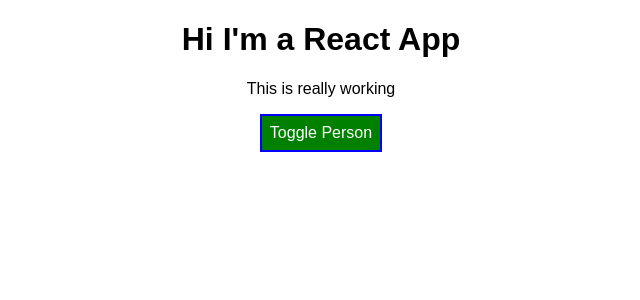
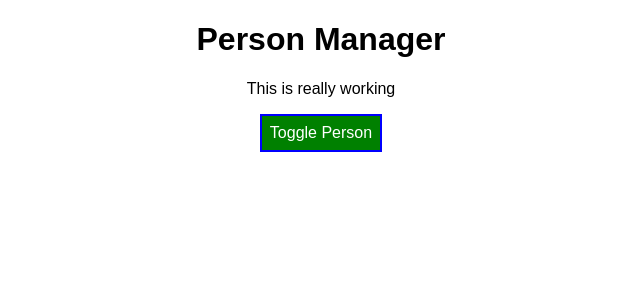
Before and after one commit to rahulsharma0212/react-tut, a React app: page / in a window 1280 px wide. Shown: the top 300 px of the page, without its empty margins (319-959 px from the left). Built offline with nearby package versions, Linux system fonts and the light colour scheme.

Commit message:
setup to start study lifecycle for react

```diff
--- a/src/components/Cockpit/Cockpit.js
+++ b/src/components/Cockpit/Cockpit.js
@@ -11,7 +11,7 @@ const cockpit=(props)=>{
     if (props.person.length <= 1) assignedClasses.push(classes.bold);
 return (
     <div className={classes.cockpit}>
-        <h1>Hi I'm a React App</h1>
+        <h1>{props.title?props.title:"Hi I'm a React App"}</h1>
         <p className={assignedClasses.join(" ")}>This is really working</p>
         <button
           onClick={props.clicked}
--- a/src/containers/App.js
+++ b/src/containers/App.js
@@ -91,6 +91,177 @@ import Cockpit from "../components/Cockpit/Cockpit";
 //   );
 //   // return React.createElement('div',{className: 'App'},React.createElement('h1',null,'Hi I\'m a React App ',React.createElement('span',{style:{color:"green"}},'by Rahul Sharma')));
 // };
+// class App extends Component {
+//   state = {
+//     person: [
+//       { id: "sdad", name: "Max", age: 28 },
+//       { id: "mnafd", name: "Manu", age: 29 },
+//       { id: "fdf", name: "stephanie", age: 26 },
+//     ],
+//     otherState: "Some other value",
+//     showPerson: false,
+//   };
+//   /*   switchNameHandler = (newName) => {
+//     this.setState({
+//       person: [
+//         { name: newName, age: 26 },
+//         { name: "Manu", age: 29 },
+//         { name: "stephanie", age: 28 },
+//       ],
+//     });
+//   }; */
+//   deletePersonHandler = (deleteIndex) => {
+//     // const persons = [...this.state.person];
+//     const persons = this.state.person.slice();
+//     persons.splice(deleteIndex, 1);
+//     this.setState({ person: persons });
+//   };
+//   nameChangedHandler = (event, id) => {
+//     const personIndex = this.state.person.findIndex((p) => {
+//       return p.id === id;
+//     });
+//     const person = { ...this.state.person[personIndex] };
+//     person.name = event.target.value;
+//     const persons = [...this.state.person];
+//     persons[personIndex] = person;
+//     this.setState({
+//       person: persons,
+//     });
+//   };
+//   togglePersonHandler = () => {
+//     const doesShow = this.state.showPerson;
+//     this.setState({ showPerson: !doesShow });
+//   };
+//   render() {
+//     // const style = {
+//     //   backgroundColor: "green",
+//     //   color: "white",
+//     //   font: "inherit",
+//     //   border: "2px solid blue",
+//     //   cursor: "pointer",
+//     //   padding: "8px",
+//     //   /*       ":hover": {
+//     //     color: "black",
+//     //     backgroundColor: "lightgreen",
+//     //   }, */
+//     // };
+
+//     let person = null;
+//     /* let btnClass = [classes.Button]; */
+//     /*     if (this.state.showPerson) {
+//       person = (
+//         <div>
+//           <Person
+//             name={this.state.person[0].name}
+//             age={this.state.person[0].age}
+//           />
+//           <Person
+//             name={this.state.person[1].name}
+//             age={this.state.person[1].age}
+//             click={this.switchNameHandler.bind(this, "Max !")}
+//             changed={this.nameChangedHandler}
+//           >
+//             My hobbies :: Racing
+//           </Person>
+//           <Person
+//             name={this.state.person[2].name}
+//             age={this.state.person[2].age}
+//           />
+//         </div>
+//       );
+//     } */
+
+//     if (this.state.showPerson) {
+//       person = (
+//         <div>
+//           <Persons
+//           person={this.state.person}
+//           clicked = {this.deletePersonHandler}
+//           changed={this.nameChangedHandler}/>
+//           {/*this.state.person.map((person, index) => {
+//             return (
+
+//               <ErrorBoundary key={person.id}>
+//               <Person
+//                 click={() => this.deletePersonHandler(index)}
+//                 changed={(event) => this.nameChangedHandler(event, person.id)}
+//                 name={person.name}
+//                 age={person.age}
+//                 key={person.id}
+//               />
+//               </ErrorBoundary>
+//             );
+//           })*/}
+//         </div>
+//       );
+//       // style.backgroundColor = "red";
+//       /*       style[":hover"] = {
+//         color: "black",
+//         backgroundColor: "salmon",
+//       }; */
+//       /* btnClass.push(classes.Red); */
+//     }
+//     /* let assignedClasses = [];
+//     if (this.state.person.length <= 2) assignedClasses.push(classes.red);
+//     if (this.state.person.length <= 1) assignedClasses.push(classes.bold); */
+//     /*    if (this.state.person.length <= 2) assignedClasses.push("red");
+//     if (this.state.person.length <= 1) assignedClasses.push("bold") */ return (
+//       // <StyleRoot>
+//       // <div className="App">
+//       <div className={classes.App}>
+//        {/*  <h1>Hi I'm a React App</h1> */}
+//         {/* <span style={style}>by Rahul</span> */}
+//         {/* <p className={assignedClasses.join(" ")}>This is really working</p> */}
+//         {/* <button onClick={this.togglePersonHandler} style={style}>
+//           Toggle Person
+//         </button> */}
+//         {/* <button
+//           onClick={this.togglePersonHandler}
+//           className={btnClass.join(" ")}
+//         >
+//           Toggle Person
+//         </button> */}
+//         {/* <StyleButton
+//           onClick={this.togglePersonHandler}
+//           alt={this.state.showPerson.toString()}
+//         >
+//           Toggle Person
+//         </StyleButton> */}
+//         <Cockpit
+//         title={this.props.appTitle}
+//         showPerson ={this.state.showPerson}
+//         person={this.state.person}
+//         clicked={this.togglePersonHandler}/>
+//         {person}
+
+//         {/* {this.state.showPerson ? (
+//           <div>
+//             <Person
+//               name={this.state.person[0].name}
+//               age={this.state.person[0].age}
+//             />
+//             <Person
+//               name={this.state.person[1].name}
+//               age={this.state.person[1].age}
+//               click={this.switchNameHandler.bind(this, "Max !")}
+//               changed={this.nameChangedHandler}
+//             >
+//               My hobbies :: Racing
+//             </Person>
+//             <Person
+//               name={this.state.person[2].name}
+//               age={this.state.person[2].age}
+//             />
+//           </div>
+//         ) : null} */}
+//       </div>
+//       // </StyleRoot>
+//     );
+//     // return React.createElement('div',{className: 'App'},React.createElement('h1',null,'Hi I\'m a React App ',React.createElement('span',{style:{color:"green"}},'by Rahul Sharma')));
+//   }
+// }
+
+/**Lifcycle of react */
 class App extends Component {
   state = {
     person: [
@@ -101,17 +272,8 @@ class App extends Component {
     otherState: "Some other value",
     showPerson: false,
   };
-  /*   switchNameHandler = (newName) => {
-    this.setState({
-      person: [
-        { name: newName, age: 26 },
-        { name: "Manu", age: 29 },
-        { name: "stephanie", age: 28 },
-      ],
-    });
-  }; */
+
   deletePersonHandler = (deleteIndex) => {
-    // const persons = [...this.state.person];
     const persons = this.state.person.slice();
     persons.splice(deleteIndex, 1);
     this.setState({ person: persons });
@@ -133,130 +295,30 @@ class App extends Component {
     this.setState({ showPerson: !doesShow });
   };
   render() {
-    // const style = {
-    //   backgroundColor: "green",
-    //   color: "white",
-    //   font: "inherit",
-    //   border: "2px solid blue",
-    //   cursor: "pointer",
-    //   padding: "8px",
-    //   /*       ":hover": {
-    //     color: "black",
-    //     backgroundColor: "lightgreen",
-    //   }, */
-    // };
-
     let person = null;
-    /* let btnClass = [classes.Button]; */
-    /*     if (this.state.showPerson) {
-      person = (
-        <div>
-          <Person
-            name={this.state.person[0].name}
-            age={this.state.person[0].age}
-          />
-          <Person
-            name={this.state.person[1].name}
-            age={this.state.person[1].age}
-            click={this.switchNameHandler.bind(this, "Max !")}
-            changed={this.nameChangedHandler}
-          >
-            My hobbies :: Racing
-          </Person>
-          <Person
-            name={this.state.person[2].name}
-            age={this.state.person[2].age}
-          />
-        </div>
-      );
-    } */
 
     if (this.state.showPerson) {
       person = (
         <div>
           <Persons
-          person={this.state.person}
-          clicked = {this.deletePersonHandler}
-          changed={this.nameChangedHandler}/>
-          {/*this.state.person.map((person, index) => {
-            return (
-
-              <ErrorBoundary key={person.id}>
-              <Person
-                click={() => this.deletePersonHandler(index)}
-                changed={(event) => this.nameChangedHandler(event, person.id)}
-                name={person.name}
-                age={person.age}
-                key={person.id}
-              />
-              </ErrorBoundary>
-            );
-          })*/}
+            person={this.state.person}
+            clicked={this.deletePersonHandler}
+            changed={this.nameChangedHandler}
+          />
         </div>
       );
-      // style.backgroundColor = "red";
-      /*       style[":hover"] = {
-        color: "black",
-        backgroundColor: "salmon",
-      }; */
-      /* btnClass.push(classes.Red); */
     }
-    /* let assignedClasses = [];
-    if (this.state.person.length <= 2) assignedClasses.push(classes.red);
-    if (this.state.person.length <= 1) assignedClasses.push(classes.bold); */
-    /*    if (this.state.person.length <= 2) assignedClasses.push("red");
-    if (this.state.person.length <= 1) assignedClasses.push("bold") */ return (
-      // <StyleRoot>
-      // <div className="App">
+    return (
       <div className={classes.App}>
-       {/*  <h1>Hi I'm a React App</h1> */}
-        {/* <span style={style}>by Rahul</span> */}
-        {/* <p className={assignedClasses.join(" ")}>This is really working</p> */}
-        {/* <button onClick={this.togglePersonHandler} style={style}>
-          Toggle Person
-        </button> */}
-        {/* <button
-          onClick={this.togglePersonHandler}
-          className={btnClass.join(" ")}
-        >
-          Toggle Person
-        </button> */}
-        {/* <StyleButton
-          onClick={this.togglePersonHandler}
-          alt={this.state.showPerson.toString()}
-        >
-          Toggle Person
-        </StyleButton> */}
         <Cockpit
-        showPerson ={this.state.showPerson}
-        person={this.state.person}
-        clicked={this.togglePersonHandler}/>
+          title={this.props.appTitle}
+          showPerson={this.state.showPerson}
+          person={this.state.person}
+          clicked={this.togglePersonHandler}
+        />
         {person}
-
-        {/* {this.state.showPerson ? (
-          <div>
-            <Person
-              name={this.state.person[0].name}
-              age={this.state.person[0].age}
-            />
-            <Person
-              name={this.state.person[1].name}
-              age={this.state.person[1].age}
-              click={this.switchNameHandler.bind(this, "Max !")}
-              changed={this.nameChangedHandler}
-            >
-              My hobbies :: Racing
-            </Person>
-            <Person
-              name={this.state.person[2].name}
-              age={this.state.person[2].age}
-            />
-          </div>
-        ) : null} */}
       </div>
-      // </StyleRoot>
     );
-    // return React.createElement('div',{className: 'App'},React.createElement('h1',null,'Hi I\'m a React App ',React.createElement('span',{style:{color:"green"}},'by Rahul Sharma')));
   }
 }
 
--- a/src/index.js
+++ b/src/index.js
@@ -4,5 +4,5 @@ import './index.css';
 import App from './containers/App';
 import registerServiceWorker from './registerServiceWorker';
 
-ReactDOM.render(<App />, document.getElementById('root'));
+ReactDOM.render(<App appTitle="Person Manager"/>, document.getElementById('root'));
 registerServiceWorker();
```
